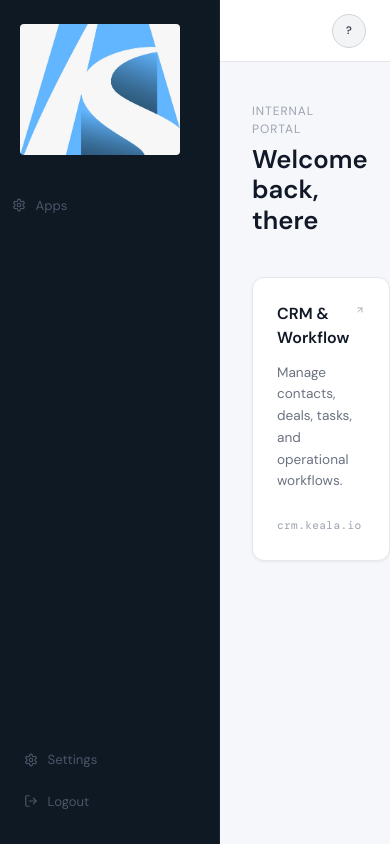
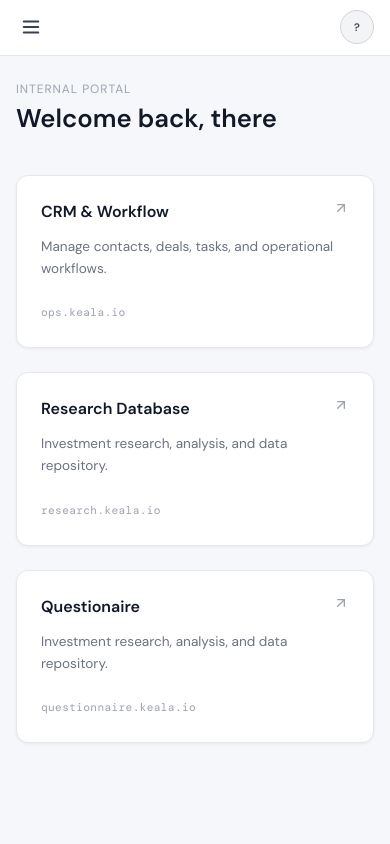
Before and after one commit to kealaaadvisors/kealaaaorg, a Next.js app: page /dashboard in a window 390 px wide. Built offline with nearby package versions, Linux system fonts and the light colour scheme; no server answers.

Commit message:
Latest changes for ui and logo and also link

```diff
--- a/app/dashboard/layout.tsx
+++ b/app/dashboard/layout.tsx
@@ -1,5 +1,6 @@
 import { Sidebar } from '@/components/Sidebar'
 import { UserMenu } from '@/components/UserMenu'
+import { MobileNav } from '@/components/MobileNav'
 
 export default function DashboardLayout({
   children,
@@ -9,9 +10,9 @@ export default function DashboardLayout({
   return (
     <div style={{ display: 'flex', minHeight: '100vh', background: '#f5f7fa' }}>
       <Sidebar />
-      <div style={{ flex: 1, display: 'flex', flexDirection: 'column', background: '#f5f7fa', overflow: 'auto' }}>
+      <div style={{ flex: 1, display: 'flex', flexDirection: 'column', background: '#f5f7fa', overflow: 'auto', minWidth: 0 }}>
         {/* Top bar */}
-        <div style={{
+        <div className="topbar" style={{
           display: 'flex',
           justifyContent: 'flex-end',
           alignItems: 'center',
@@ -20,6 +21,8 @@ export default function DashboardLayout({
           borderBottom: '1px solid #e5e7eb',
           flexShrink: 0,
         }}>
+          <MobileNav />
+          <div style={{ flex: 1 }} className="mobile-spacer" />
           <UserMenu />
         </div>
         <main style={{ flex: 1 }}>
--- a/app/dashboard/page.tsx
+++ b/app/dashboard/page.tsx
@@ -23,7 +23,7 @@ export default function DashboardPage() {
   }, [])
 
   return (
-    <div style={{ padding: '2.5rem 2rem', maxWidth: 1100 }}>
+    <div className="dashboard-content" style={{ padding: '2.5rem 2rem', maxWidth: 1100 }}>
 
 
 
@@ -38,12 +38,12 @@ export default function DashboardPage() {
       </div>
 
       {/* Platform cards */}
-      <div style={{ display: 'grid', gridTemplateColumns: 'repeat(3, 1fr)', gap: '1.5rem' }}>
+      <div className="dashboard-grid" style={{ display: 'grid', gridTemplateColumns: 'repeat(3, 1fr)', gap: '1.5rem' }}>
         <PlatformCard
           href={CRM_URL}
           title="CRM & Workflow"
           description="Manage contacts, deals, tasks, and operational workflows."
-          tag="crm.keala.io"
+          tag="ops.keala.io"
         />
         <PlatformCard
           href={RESEARCH_URL}
--- a/app/globals.css
+++ b/app/globals.css
@@ -32,3 +32,40 @@ input:-webkit-autofill {
   -webkit-box-shadow: 0 0 0 1000px #1c1917 inset !important;
   -webkit-text-fill-color: #f5f5f4 !important;
 }
+
+/* Mobile spacer hidden on desktop */
+.mobile-spacer {
+  display: none;
+}
+
+/* Mobile responsive */
+@media (max-width: 768px) {
+  .sidebar-desktop {
+    display: none !important;
+  }
+  .mobile-nav-toggle {
+    display: flex !important;
+  }
+  .mobile-nav-drawer {
+    display: block !important;
+  }
+  .mobile-spacer {
+    display: block !important;
+  }
+  .topbar {
+    justify-content: flex-start !important;
+    padding: 0.65rem 1rem !important;
+  }
+  .dashboard-grid {
+    grid-template-columns: 1fr !important;
+  }
+  .dashboard-content {
+    padding: 1.5rem 1rem !important;
+  }
+}
+
+@media (max-width: 480px) {
+  .login-card {
+    padding: 1.5rem !important;
+  }
+}
--- a/app/layout.tsx
+++ b/app/layout.tsx
@@ -6,7 +6,7 @@ export const metadata: Metadata = {
   title: 'Keala — Internal Portal',
   description: 'Private access portal',
   icons: {
-    icon: '/newLogo.jpeg',
+    icon: '/KealaLogo.png',
   },
 }
 
--- a/app/login/page.tsx
+++ b/app/login/page.tsx
@@ -97,7 +97,7 @@ function LoginForm() {
           }}
         >
           <Image
-            src="/newLogo.jpeg"
+            src="/KealaLogo.png"
             alt="Keala Advisors"
             width={180}
             height={44}
@@ -107,6 +107,7 @@ function LoginForm() {
 
         {/* Card */}
         <div
+          className="login-card"
           style={{
             background: "#1a2332",
             border: "1px solid rgba(255,255,255,0.08)",
--- a/app/reset-password/page.tsx
+++ b/app/reset-password/page.tsx
@@ -48,7 +48,7 @@ export default function ResetPasswordPage() {
         {/* Logo */}
         <div className="mb-10" style={{ display: 'flex', justifyContent: 'center' }}>
           <Image
-            src="/newLogo.jpeg"
+            src="/KealaLogo.png"
             alt="Keala Advisors"
             width={180}
             height={44}
--- a/app/signup/page.tsx
+++ b/app/signup/page.tsx
@@ -57,7 +57,7 @@ export default function SignupPage() {
         {/* Logo */}
         <div style={{ display: 'flex', justifyContent: 'center', marginBottom: '2.5rem' }}>
           <Image
-            src="/newLogo.jpeg"
+            src="/KealaLogo.png"
             alt="Keala Advisors"
             width={180}
             height={44}
--- /dev/null
+++ b/components/MobileNav.tsx
@@ -0,0 +1,121 @@
+"use client";
+
+import { useState, useEffect } from "react";
+import { Menu, X } from "lucide-react";
+import { Sidebar } from "./Sidebar";
+
+export function MobileNav() {
+  const [open, setOpen] = useState(false);
+
+  // Close on resize to desktop
+  useEffect(() => {
+    function handleResize() {
+      if (window.innerWidth > 768) setOpen(false);
+    }
+    window.addEventListener("resize", handleResize);
+    return () => window.removeEventListener("resize", handleResize);
+  }, []);
+
+  // Prevent body scroll when open
+  useEffect(() => {
+    if (open) {
+      document.body.style.overflow = "hidden";
+    } else {
+      document.body.style.overflow = "";
+    }
+    return () => {
+      document.body.style.overflow = "";
+    };
+  }, [open]);
+
+  return (
+    <>
+      {/* Hamburger button — only visible on mobile */}
+      <button
+        className="mobile-nav-toggle"
+        onClick={() => setOpen(true)}
+        style={{
+          display: "none",
+          alignItems: "center",
+          justifyContent: "center",
+          background: "none",
+          border: "none",
+          cursor: "pointer",
+          color: "#374151",
+          padding: 4,
+          borderRadius: 6,
+        }}
+      >
+        <Menu size={22} />
+      </button>
+
+      {/* Overlay */}
+      {open && (
+        <div
+          className="mobile-nav-overlay"
+          style={{
+            position: "fixed",
+            inset: 0,
+            background: "rgba(0,0,0,0.5)",
+            zIndex: 300,
+            backdropFilter: "blur(2px)",
+          }}
+          onClick={() => setOpen(false)}
+        />
+      )}
+
+      {/* Slide-out sidebar */}
+      <div
+        className="mobile-nav-drawer"
+        style={{
+          position: "fixed",
+          top: 0,
+          left: 0,
+          bottom: 0,
+          width: 240,
+          zIndex: 301,
+          transform: open ? "translateX(0)" : "translateX(-100%)",
+          transition: "transform 0.25s cubic-bezier(0.4, 0, 0.2, 1)",
+          display: "none",
+        }}
+      >
+        {/* Close button */}
+        <button
+          onClick={() => setOpen(false)}
+          style={{
+            position: "absolute",
+            top: 12,
+            right: -44,
+            width: 34,
+            height: 34,
+            borderRadius: "50%",
+            background: "rgba(0,0,0,0.5)",
+            border: "none",
+            cursor: "pointer",
+            color: "#e2e8f0",
+            display: open ? "flex" : "none",
+            alignItems: "center",
+            justifyContent: "center",
+            zIndex: 302,
+          }}
+        >
+          <X size={18} />
+        </button>
+
+        {/* Reuse the existing Sidebar — override width to fill drawer */}
+        <div
+          onClick={(e) => {
+            // Close drawer when a nav action is taken
+            const target = e.target as HTMLElement;
+            if (target.closest("button") || target.closest("a")) {
+              setTimeout(() => setOpen(false), 150);
+            }
+          }}
+          style={{ height: "100%" }}
+        >
+          <Sidebar mobile />
+        </div>
+      </div>
+    </>
+  );
+}
--- a/components/Sidebar.tsx
+++ b/components/Sidebar.tsx
@@ -6,11 +6,11 @@ import { LayoutGrid, LogOut, ChevronDown, Settings } from "lucide-react";
 import { useRouter } from "next/navigation";
 import { createClient } from "@/lib/supabase/client";
 
-const CRM_URL = process.env.NEXT_PUBLIC_CRM_URL || "https://crm.keala.io";
+const CRM_URL = process.env.NEXT_PUBLIC_CRM_URL || "https://ops.keala.io";
 const RESEARCH_URL =
   process.env.NEXT_PUBLIC_RESEARCH_URL || "https://research.keala.io";
 
-export function Sidebar() {
+export function Sidebar({ mobile }: { mobile?: boolean } = {}) {
   const [featuresOpen, setFeaturesOpen] = useState(true);
   const router = useRouter();
   const supabase = createClient();
@@ -22,8 +22,9 @@ export function Sidebar() {
 
   return (
     <aside
+      className={mobile ? undefined : "sidebar-desktop"}
       style={{
-        width: 220,
+        width: mobile ? "100%" : 220,
         minHeight: "100vh",
         background: "#0f1923",
         borderRight: "1px solid rgba(255,255,255,0.05)",
@@ -36,7 +37,7 @@ export function Sidebar() {
       {/* Logo */}
       <div style={{ padding: "0 1.25rem", marginBottom: "2rem" }}>
         <Image
-          src="/newLogo.jpeg"
+          src="/KealaLogo.png"
           alt="Keala Advisors"
           width={160}
           height={40}
@@ -47,8 +48,8 @@ export function Sidebar() {
           }}
         />
       </div>
+      <div style={{ padding: "0 0.75rem" }}>
         <button
-
           style={{
             width: "100%",
             display: "flex",
@@ -58,19 +59,18 @@ export function Sidebar() {
             borderRadius: 7,
             border: "none",
             background: "transparent",
-          color: "#4a5568",
+            color: "#c9d1d9",
             fontSize: "0.82rem",
             fontFamily: "DM Sans, sans-serif",
             cursor: "pointer",
             transition: "color 0.15s",
             marginBottom: "0.25rem",
           }}
-        onMouseEnter={(e) => (e.currentTarget.style.color = "#a0aec0")}
-        onMouseLeave={(e) => (e.currentTarget.style.color = "#4a5568")}
         >
-        <Settings size={14} />
+          <LayoutGrid size={14} />
           <span>Apps</span>
         </button>
+      </div>
       <div style={{ flex: 1 }} />
 
       {/* Settings + Logout */}
@@ -88,15 +88,15 @@ export function Sidebar() {
             borderRadius: 7,
             border: "none",
             background: "transparent",
-            color: "#4a5568",
+            color: "#c9d1d9",
             fontSize: "0.82rem",
             fontFamily: "DM Sans, sans-serif",
             cursor: "pointer",
             transition: "color 0.15s",
             marginBottom: "0.25rem",
           }}
-          onMouseEnter={(e) => (e.currentTarget.style.color = "#a0aec0")}
-          onMouseLeave={(e) => (e.currentTarget.style.color = "#4a5568")}
+          onMouseEnter={(e) => (e.currentTarget.style.color = "#c9d1d9")}
+          onMouseLeave={(e) => (e.currentTarget.style.color = "#8a94a6")}
         >
           <Settings size={14} />
           <span>Settings</span>
@@ -112,14 +112,14 @@ export function Sidebar() {
             borderRadius: 7,
             border: "none",
             background: "transparent",
-            color: "#4a5568",
+            color: "#c9d1d9",
             fontSize: "0.82rem",
             fontFamily: "DM Sans, sans-serif",
             cursor: "pointer",
             transition: "color 0.15s",
           }}
           onMouseEnter={(e) => (e.currentTarget.style.color = "#fc8181")}
-          onMouseLeave={(e) => (e.currentTarget.style.color = "#4a5568")}
+          onMouseLeave={(e) => (e.currentTarget.style.color = "#8a94a6")}
         >
           <LogOut size={14} />
           <span>Logout</span>
```
Also changed, not shown: .claude/settings.json, public/KealaLogo.png (added), 1 other file (tests, documents, lock files or other folders). Lines whose indentation alone changed are shown as unchanged.
